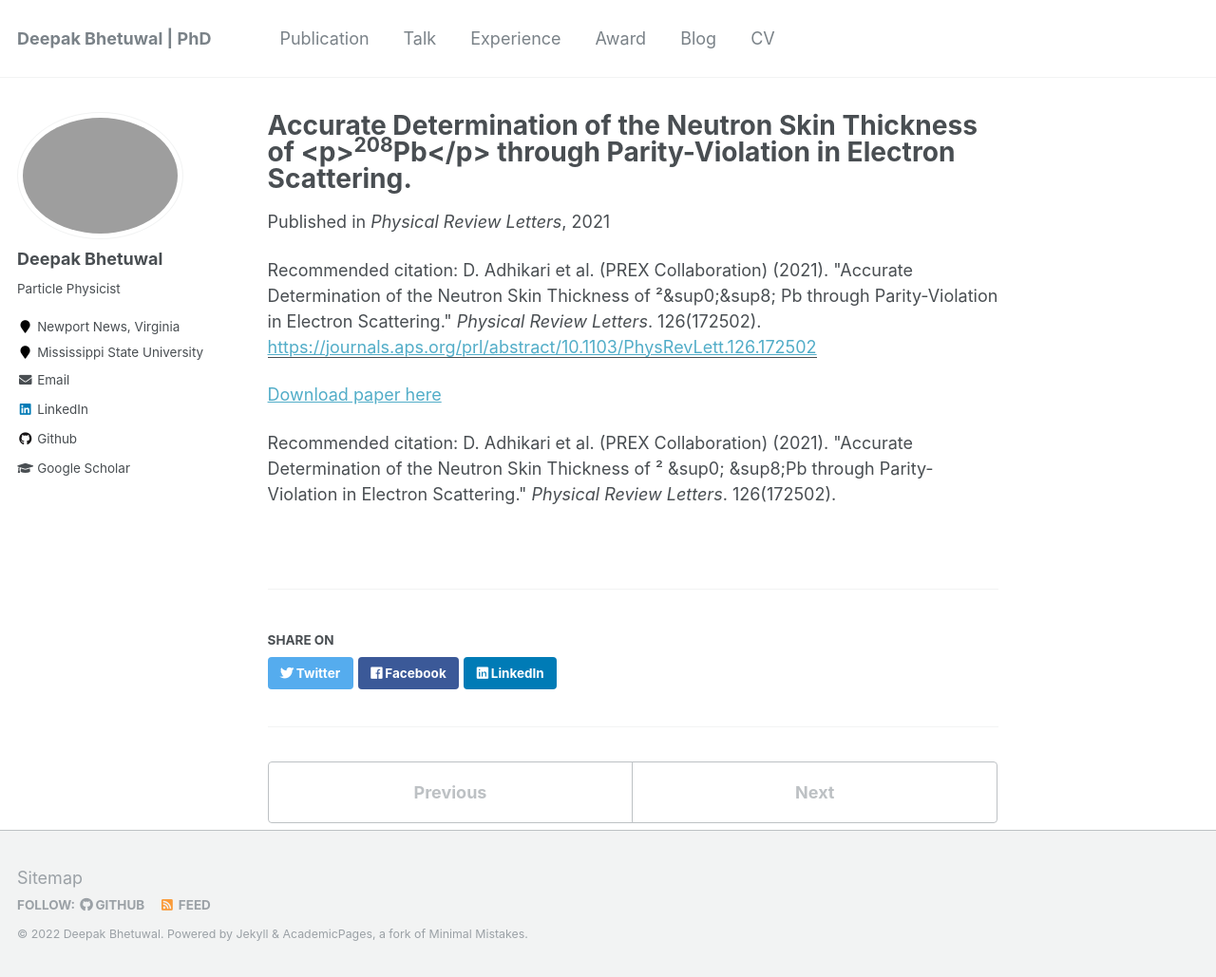
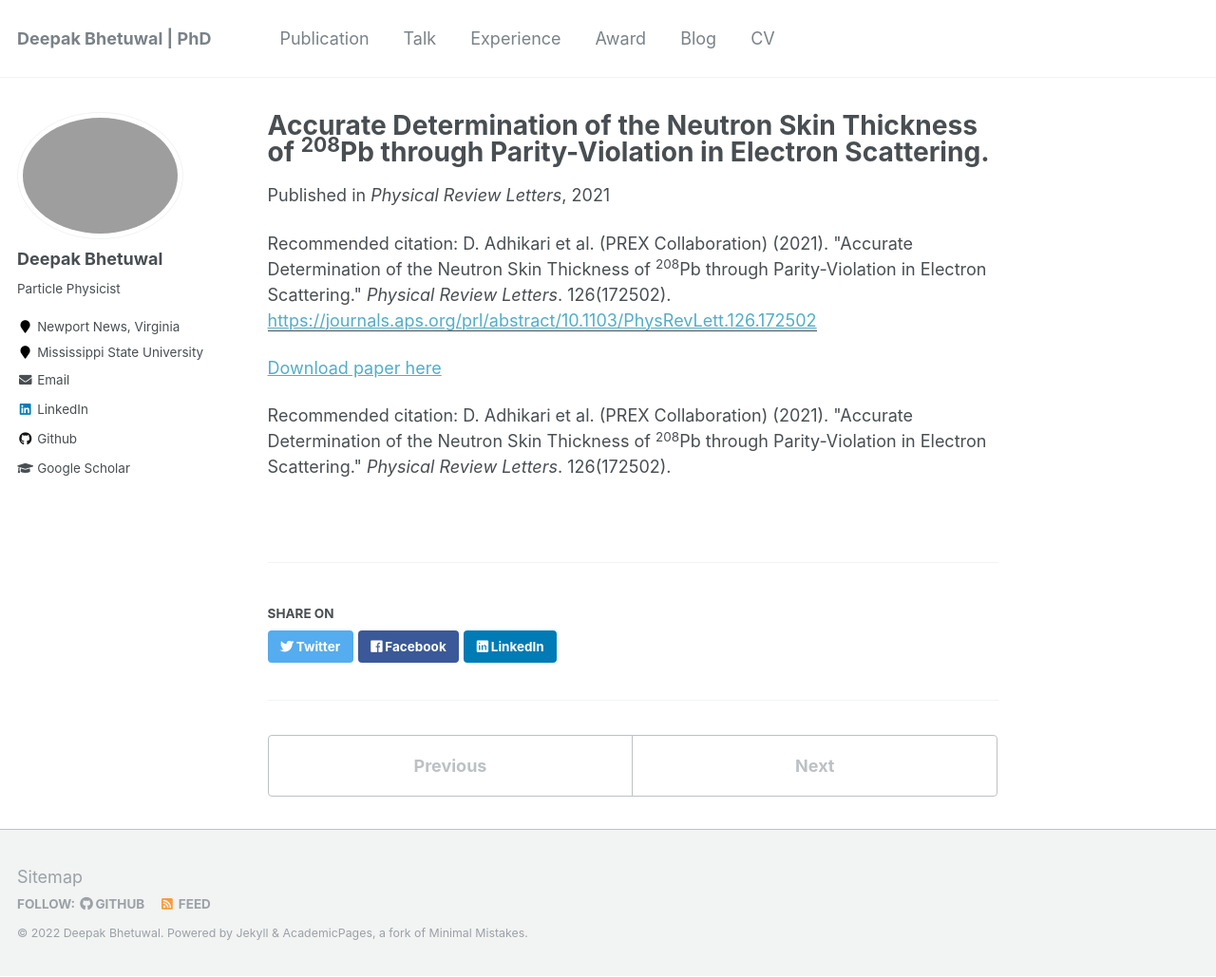
Before and after one commit to dkb208/dkb208.github.io, a Jekyll site: the page built from _publications/2015-10-01-paper-title-number-3.md, in a window 1280 px wide and 1029 px high. Shown: the whole window at 95% size. Built offline with Jekyll 4.4.1, drawn with Linux system fonts in a browser that asks for light colours.

Commit message:
Update 2015-10-01-paper-title-number-3.md

```diff
--- a/_publications/2015-10-01-paper-title-number-3.md
+++ b/_publications/2015-10-01-paper-title-number-3.md
@@ -1,14 +1,14 @@
 ---
-title: "Accurate Determination of the Neutron Skin Thickness of <p><sup>208</sup>Pb</p> through Parity-Violation in Electron Scattering."
+title: "Accurate Determination of the Neutron Skin Thickness of <sup>208</sup>Pb through Parity-Violation in Electron Scattering."
 collection: publications&quot;
 permalink: /publication/2015-10-01-paper-title-number-3
 excerpt: ''
 date: 2021-04-27.
 venue: 'Physical Review Letters'
 paperurl: 'https://journals.aps.org/prl/abstract/10.1103/PhysRevLett.126.172502'
-citation: 'D. Adhikari et al. (PREX Collaboration) (2021). &quot;Accurate Determination of the Neutron Skin Thickness of &sup2;&sup0;&sup8; Pb through Parity-Violation in Electron Scattering.&quot; <i>Physical Review Letters</i>. 126(172502).'
+citation: 'D. Adhikari et al. (PREX Collaboration) (2021). &quot;Accurate Determination of the Neutron Skin Thickness of <sup>208</sup>Pb through Parity-Violation in Electron Scattering.&quot; <i>Physical Review Letters</i>. 126(172502).'
 ---
 
 [Download paper here](https://arxiv.org/pdf/2102.10767.pdf)
 
-Recommended citation: D. Adhikari et al. (PREX Collaboration) (2021). &quot;Accurate Determination of the Neutron Skin Thickness of &sup2; &sup0; &sup8;Pb through Parity-Violation in Electron Scattering.&quot; <i>Physical Review Letters</i>. 126(172502).
+Recommended citation: D. Adhikari et al. (PREX Collaboration) (2021). &quot;Accurate Determination of the Neutron Skin Thickness of <sup>208</sup>Pb through Parity-Violation in Electron Scattering.&quot; <i>Physical Review Letters</i>. 126(172502).
```
